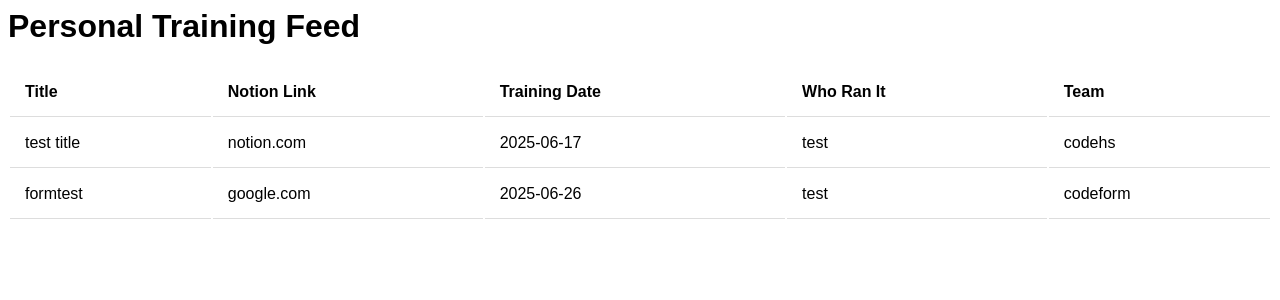
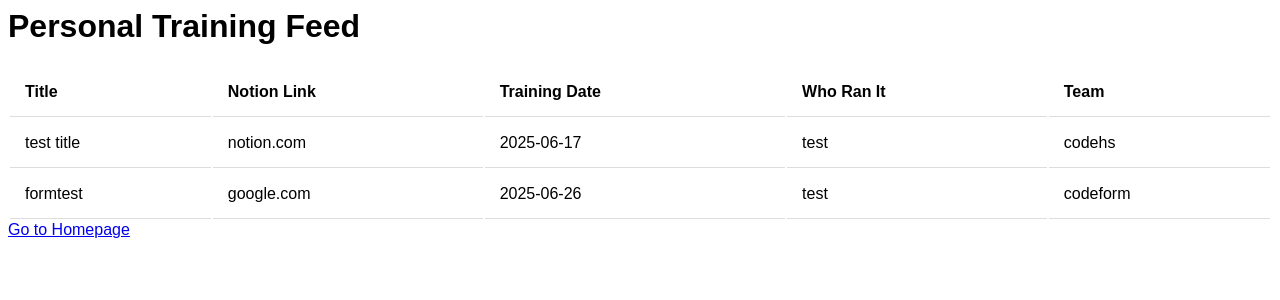
Before and after one commit to aiden-lee-codehs-11/jitterbunk, a Django app: page /training/1/ in a window 1280 px wide. Shown: the top 300 px of the page. Run offline with Django 3.2, Linux system fonts and the light colour scheme; data comes from the database, SQL or seed files in the repository.

Commit message:
add basic nav buttons

```diff
--- a/training/templates/training/index.html
+++ b/training/templates/training/index.html
@@ -61,3 +61,5 @@
         dateSortAsc = !dateSortAsc;
     }
 </script>
+
+<button onclick="history.back()">Back</button>
--- a/training/templates/training/personal.html
+++ b/training/templates/training/personal.html
@@ -57,3 +57,5 @@
         dateSortAsc = !dateSortAsc;
     }
 </script>
+
+<a href="{% url 'training:index' %}" class="button">Go to Homepage</a>
--- a/training/templates/training/team.html
+++ b/training/templates/training/team.html
@@ -30,3 +30,5 @@
 {% else %}
 <p>No resources available</p>
 {% endif %}
+
+<a href="{% url 'training:index' %}" class="button">Go to Homepage</a>
```
